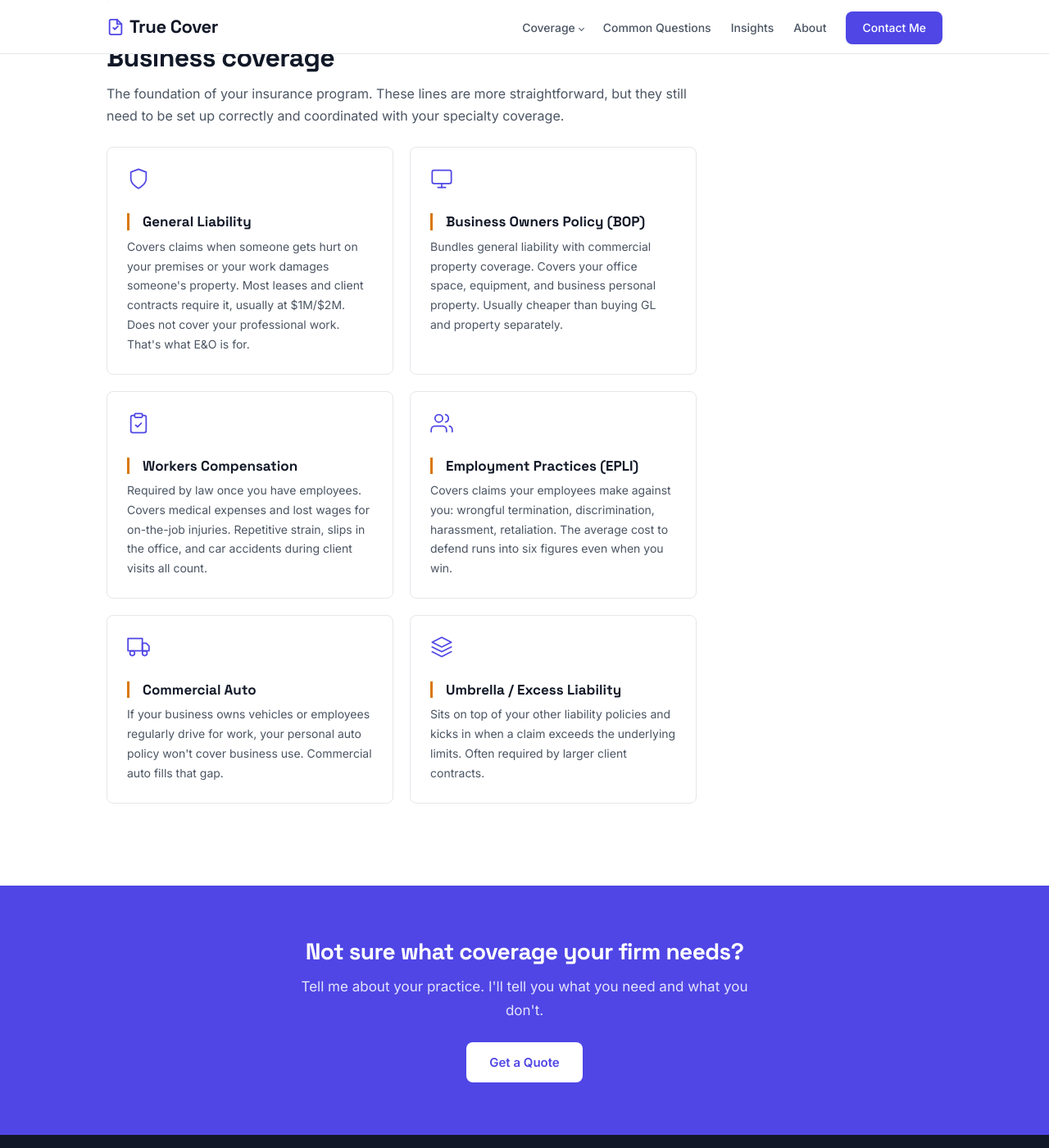
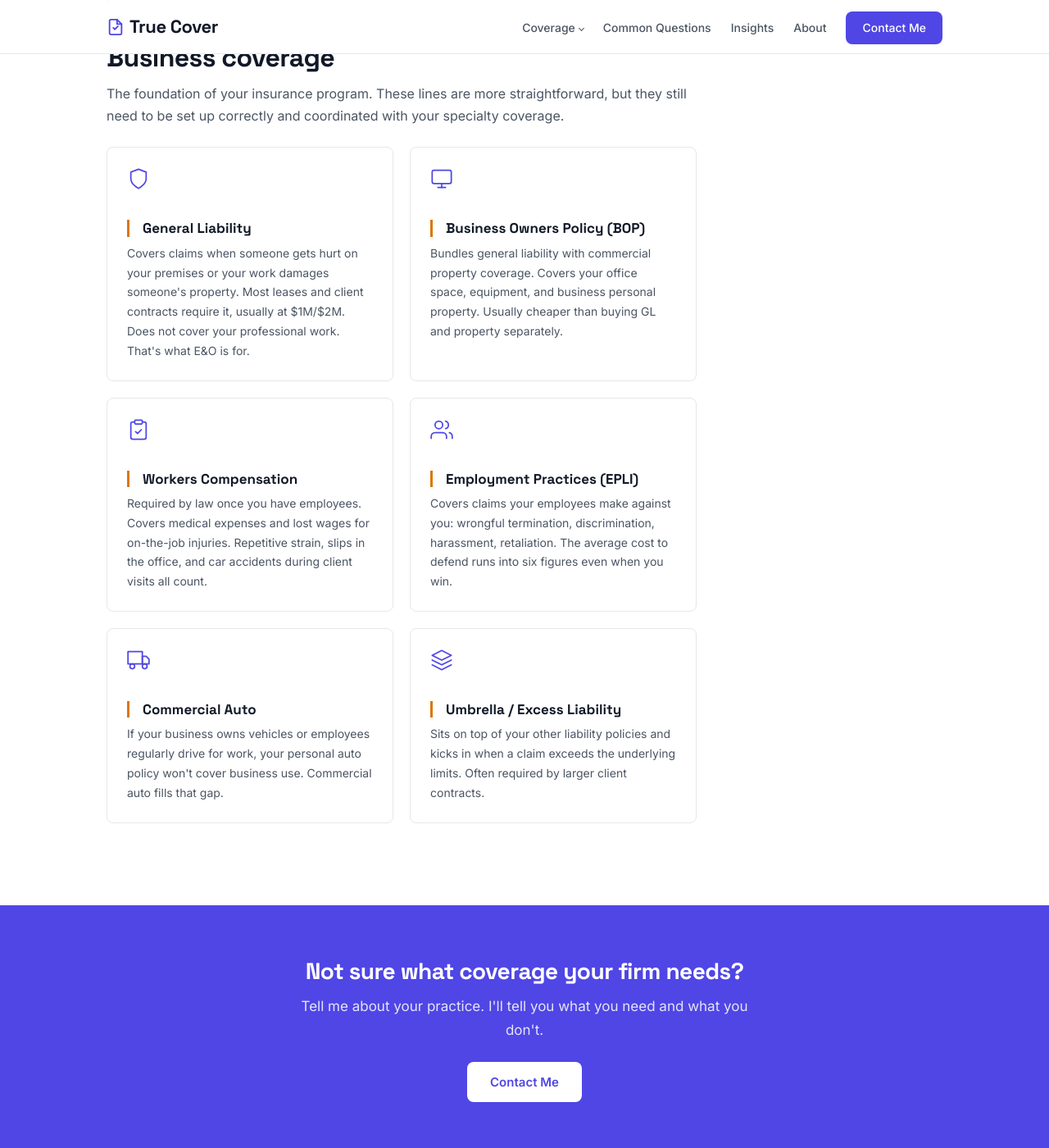
Before and after one commit to joeproe1/truecover.us, a Jekyll site: the page built from coverage.html, in a window 1280 px wide and 1400 px high, scrolled down 1366 px. Shown: the whole window at 82% size. Built offline with Jekyll 4.4.1, drawn with Linux system fonts in a browser that asks for light colours.

Commit message:
Polish coverage cards, FAQ headers, comparison table, and hero CTA hierarchy
Gemini audit feedback: equal-height coverage cards (flexbox), FAQ category
headers with background instead of border, darker comparison table accent,
coverage page CTA to "Contact Me". Hero CTA swapped so Free Policy Review
is primary (matches brand differentiator). Coverage tiles get hover lift.

Co-Authored-By: Claude Opus 4.6 <noreply@anthropic.com>

```diff
--- a/_sass/_pages.scss
+++ b/_sass/_pages.scss
@@ -433,8 +433,8 @@
     // Highlight the True Cover column
     th:last-child,
     td:last-child {
-        color: $accent;
-        font-weight: 500;
+        color: $accent-hover;
+        font-weight: 600;
     }
 
     @media (max-width: $bp-tablet) {
@@ -613,7 +613,7 @@
     font-size: 14px;
     font-weight: 600;
     text-align: center;
-    transition: border-color 0.2s, box-shadow 0.2s;
+    transition: border-color 0.2s, box-shadow 0.2s, transform 0.2s;
 
     svg {
         color: $accent;
@@ -630,6 +630,7 @@
         border-color: $accent;
         box-shadow: 0 2px 12px rgba(0, 0, 0, 0.06);
         color: $accent;
+        transform: translateY(-2px);
 
         small {
             color: $text-secondary;
@@ -858,6 +859,8 @@
 }
 
 .biz-coverage-card {
+    display: flex;
+    flex-direction: column;
     border: 1px solid $border;
     border-radius: var(--radius);
     padding: 24px;
@@ -877,6 +880,7 @@
         line-height: 1.7;
         color: $text-secondary;
         margin-bottom: 0;
+        flex-grow: 1;
     }
 }
 
@@ -903,10 +907,10 @@
     h2 {
         font-size: 24px;
         margin-bottom: 24px;
-        padding-bottom: 12px;
-        padding-left: 16px;
-        border-bottom: 1px solid $border;
+        padding: 14px 16px;
+        background: $bg-light;
         border-left: 4px solid $accent;
+        border-radius: 0 var(--radius) var(--radius) 0;
     }
 }
 
--- a/coverage.html
+++ b/coverage.html
@@ -105,6 +105,5 @@ description: "Insurance coverage for professional services firms. Cyber, profess
 {% include cta-banner.html
     title="Not sure what coverage your firm needs?"
     subtitle="Tell me about your practice. I'll tell you what you need and what you don't."
-    button="Get a Quote"
-    need="quote"
+    button="Contact Me"
 %}
--- a/index.html
+++ b/index.html
@@ -11,8 +11,8 @@ body_class: home
         <h1>Insurance for law firms, accounting firms, and consultants.</h1>
         <p class="hero-sub">I read every page of your policy and find the gaps before a claim does.</p>
         <div class="btn-group">
-            <a href="/contact/?need=quote" class="btn btn-primary">Get a Quote</a>
-            <a href="/policy-review/" class="btn btn-secondary">Free Policy Review</a>
+            <a href="/policy-review/" class="btn btn-primary">Free Policy Review</a>
+            <a href="/contact/?need=quote" class="btn btn-secondary">Get a Quote</a>
         </div>
     </div>
 </section>
```
